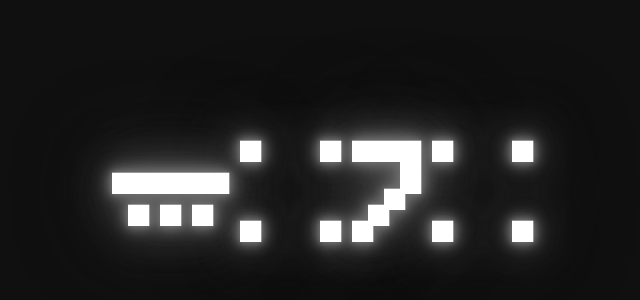
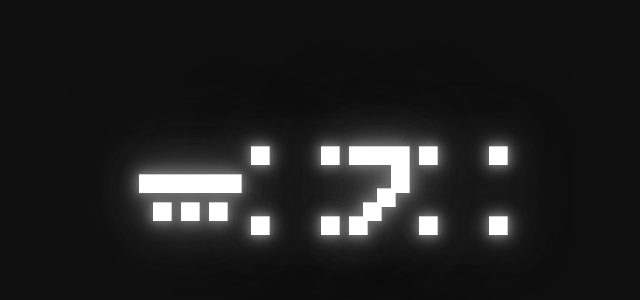
Before and after one commit to aripiprazole/forever, a SvelteKit app: page / in a window 1280 px wide. Shown: the part 222-522 px from the top of the page, without its empty margins (312-952 px from the left). Built offline with nearby package versions, Linux system fonts and the light colour scheme.

Commit message:
Improve style

```diff
--- a/src/routes/+page.svelte
+++ b/src/routes/+page.svelte
@@ -27,7 +27,8 @@
 	  color: #fff;
 	  margin: auto;
 	  font-family: Minecraft, sans-serif;
-		font-size: 8rem;
+		font-size: 7rem;
+		text-align: center;
 		text-shadow: 0 0 5px var(--text-color), 0 0 15px var(--text-color), 0 0 20px var(--text-color), 0 0 40px var(--text-color), 0 0 60px var(--text-color-constrast), 0 0 10px var(--text-color-shade), 0 0 98px var(--text-color-constrast);
   }
 </style>
```
